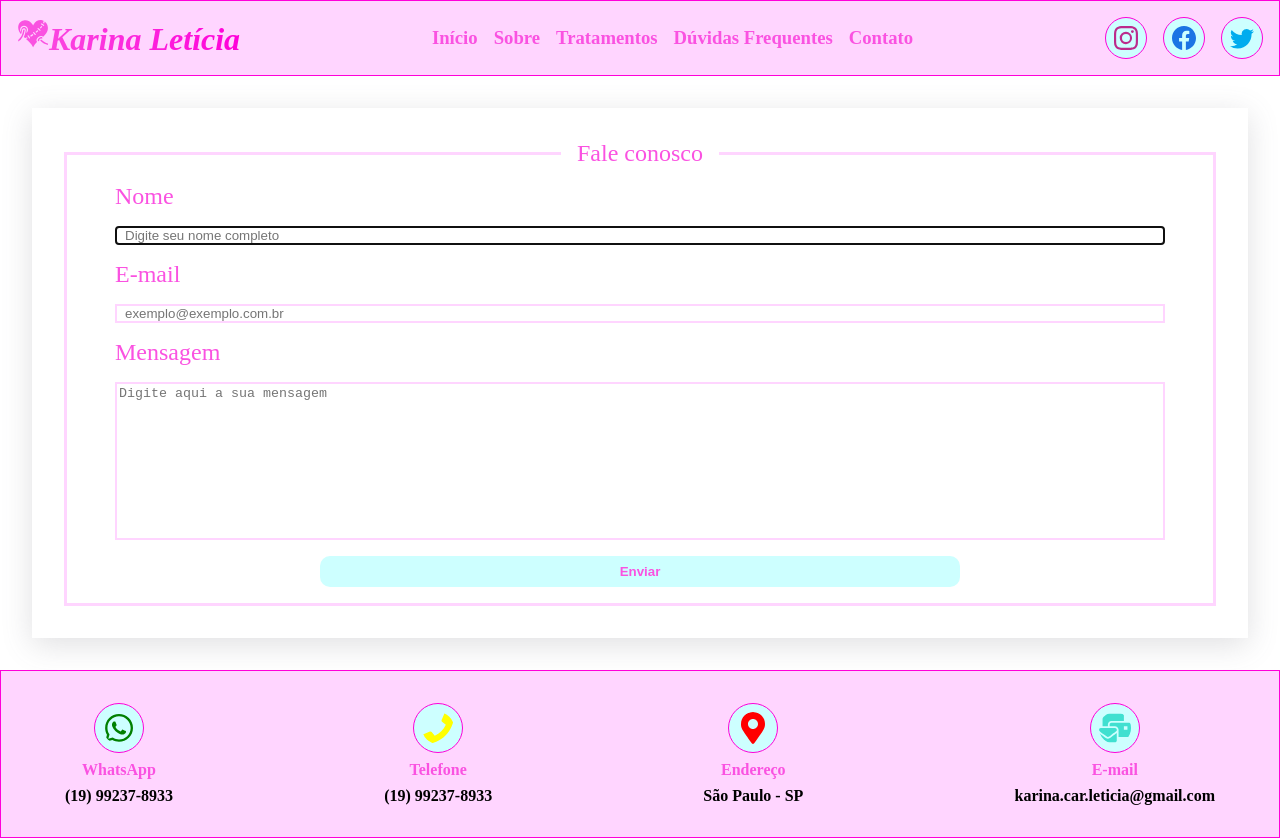
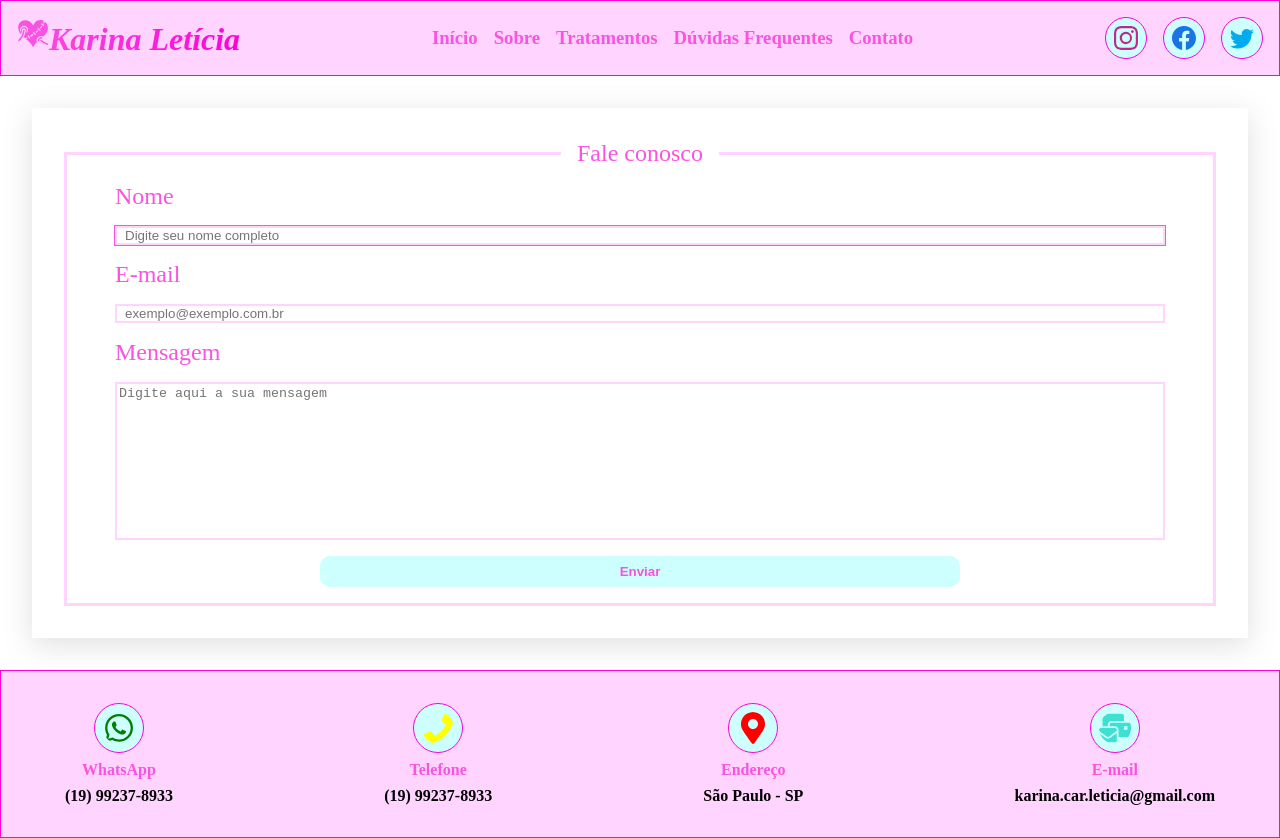
Before and after one commit to baladei/PhysioWeb, a React (Vite) app: page /contact in a window 1280 px wide. Built offline with nearby package versions, Linux system fonts and the light colour scheme.

Commit message:
updating contact styles

```diff
--- a/src/components/styles/contact.css
+++ b/src/components/styles/contact.css
@@ -32,9 +32,17 @@
     border: 2px solid #ffd5ff;
 }
 
+.form input:focus {
+    outline : 1px solid #fa52e1;
+}
+
 .form textarea {
     border: 2px solid #ffd5ff;
     resize: none;
+}
+
+.form textarea:focus {
+    outline : 1px solid #fa52e1;
 }
 
 .form button {
```
